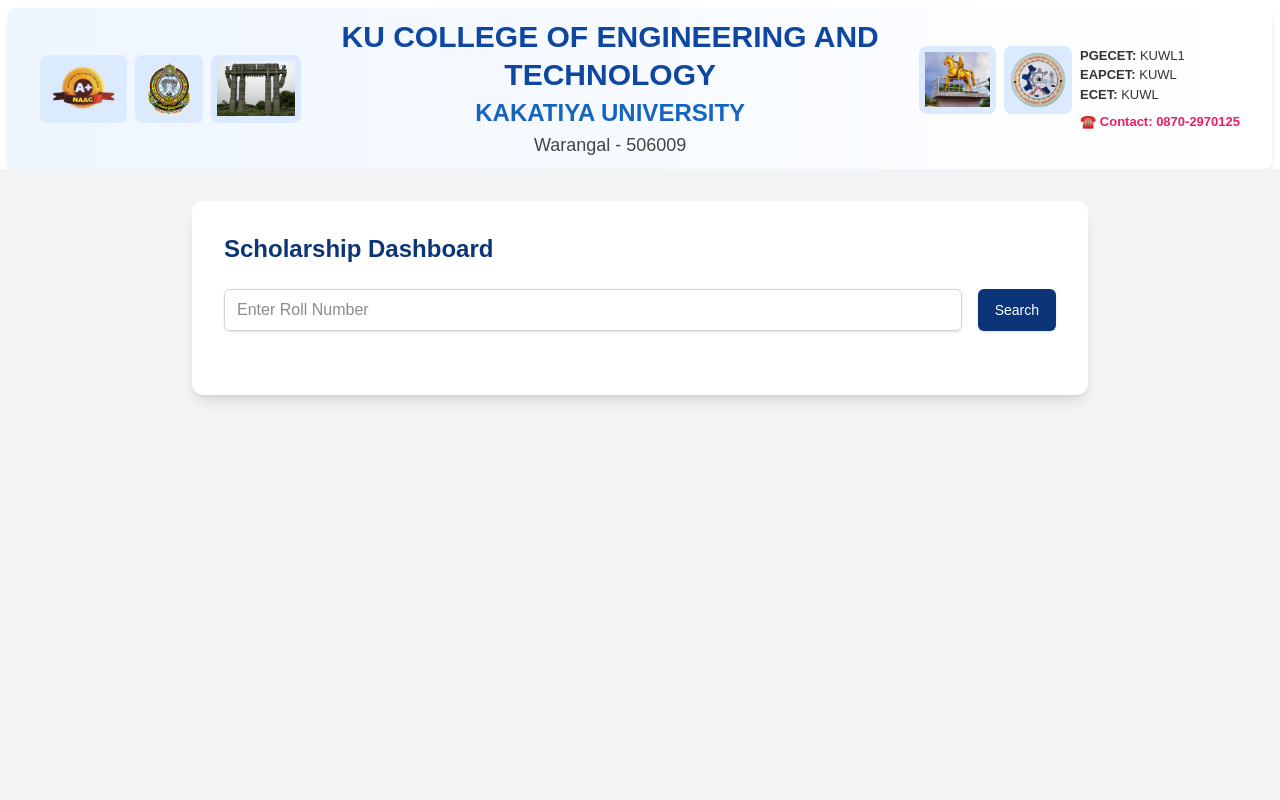
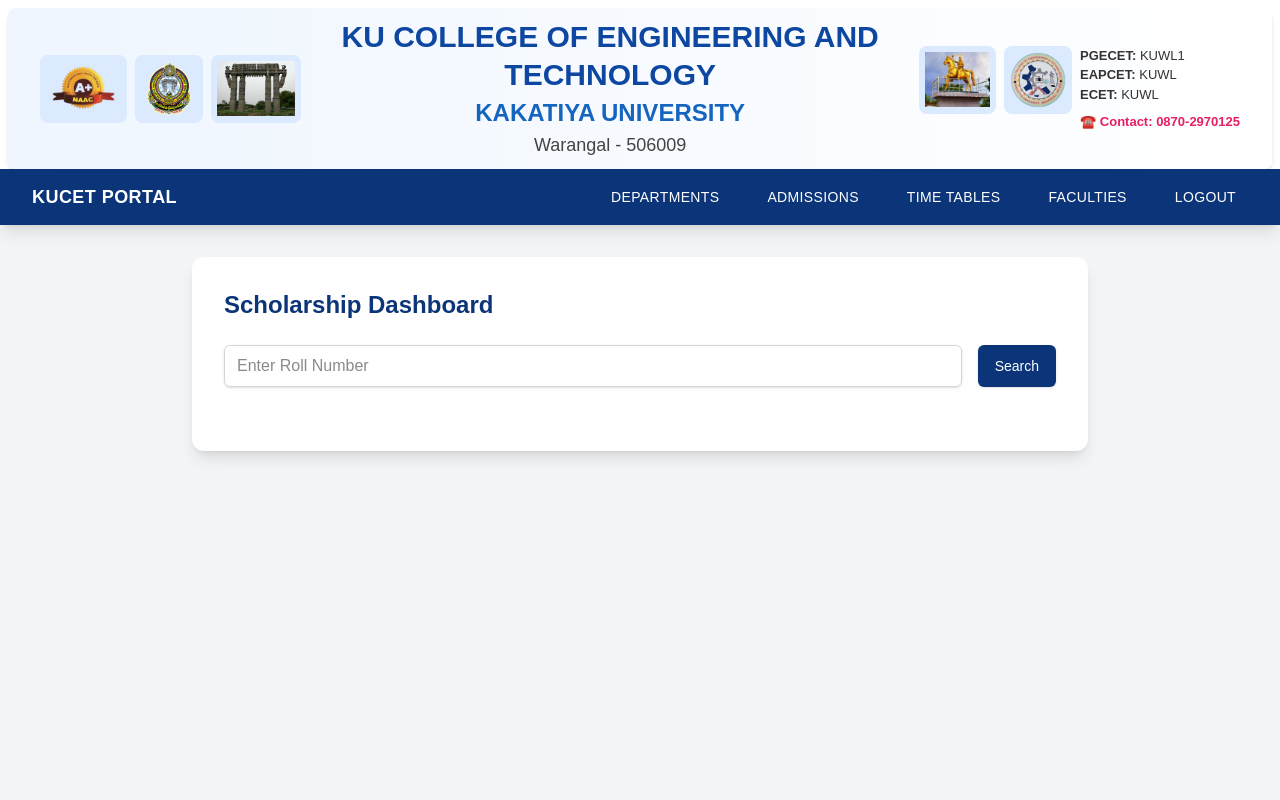
Before and after one commit to GouthamA15/KUCET_College_Management_System, a Next.js app: page /clerk/scholarship/dashboard in a window 1280 px wide. Shown: the top 800 px of the page. Built offline with nearby package versions, Linux system fonts and the light colour scheme.

Commit message:
Added UI for Scholarship Clerk (Demo)

```diff
--- a/src/app/clerk/scholarship/dashboard/page.js
+++ b/src/app/clerk/scholarship/dashboard/page.js
@@ -3,9 +3,16 @@
 import { useState } from 'react';
 import toast from 'react-hot-toast';
 import Header from '@/components/Header';
+import Navbar from '@/components/Navbar';
 import Footer from '@/components/Footer';
 
 export default function ScholarshipDashboard() {
+  const handleLogout = () => {
+    document.cookie = 'clerk_auth=; Max-Age=0; path=/;';
+    document.cookie = 'clerk_logged_in=; Max-Age=0; path=/;';
+    sessionStorage.removeItem('clerk_authenticated');
+    window.location.replace('/');
+  };
   const [rollNo, setRollNo] = useState('');
   const [studentData, setStudentData] = useState(null);
   const [loading, setLoading] = useState(false);
@@ -70,6 +77,7 @@ export default function ScholarshipDashboard() {
   return (
     <>
       <Header />
+      <Navbar clerkMode={true} clerkMinimal={true} onLogout={handleLogout} />
       <main className="min-h-screen bg-gray-100 flex flex-col items-center py-8">
         <div className="w-full max-w-4xl mx-auto bg-white rounded-xl shadow-lg p-8">
           <h1 className="text-2xl font-bold text-[#0b3578] mb-6">Scholarship Dashboard</h1>
```
